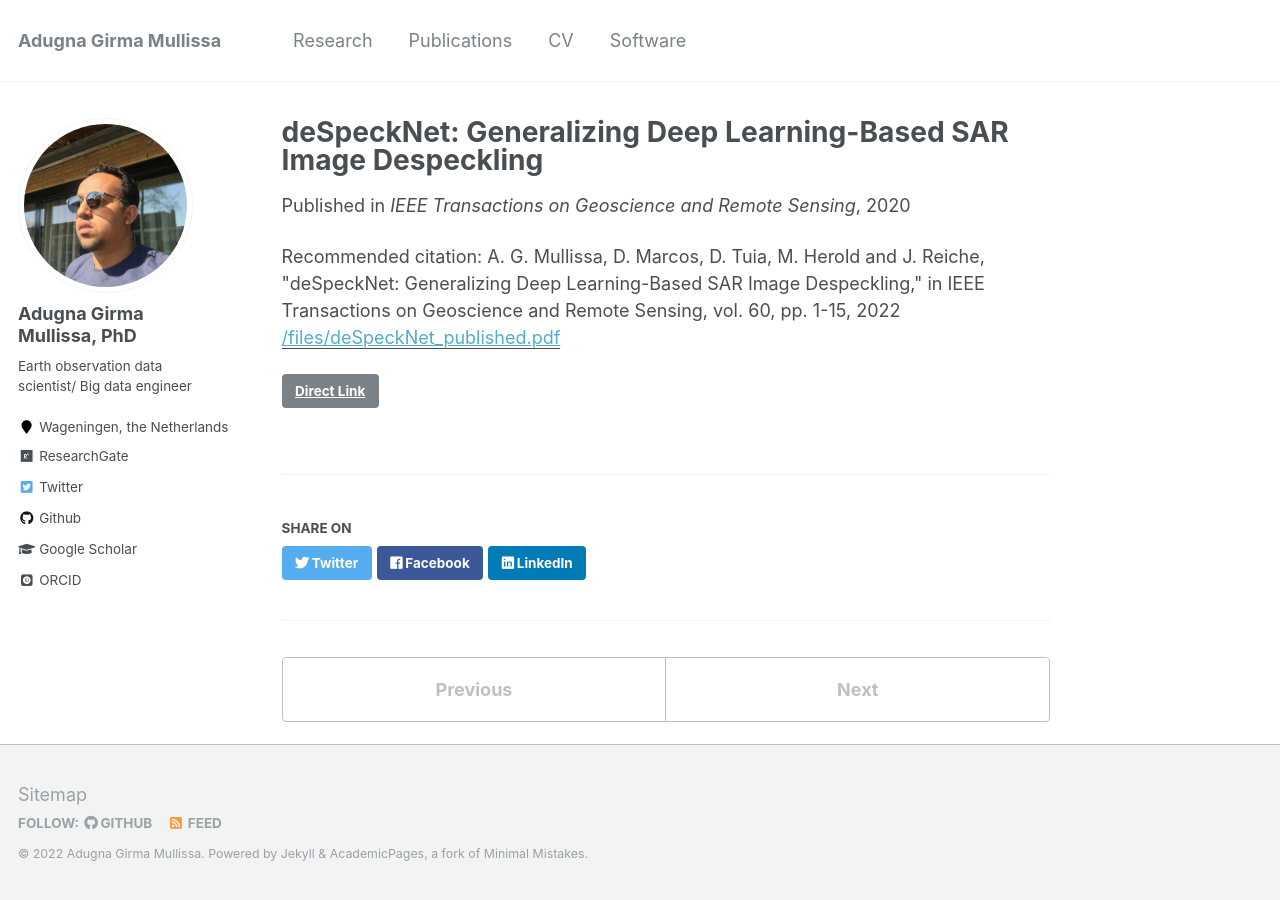
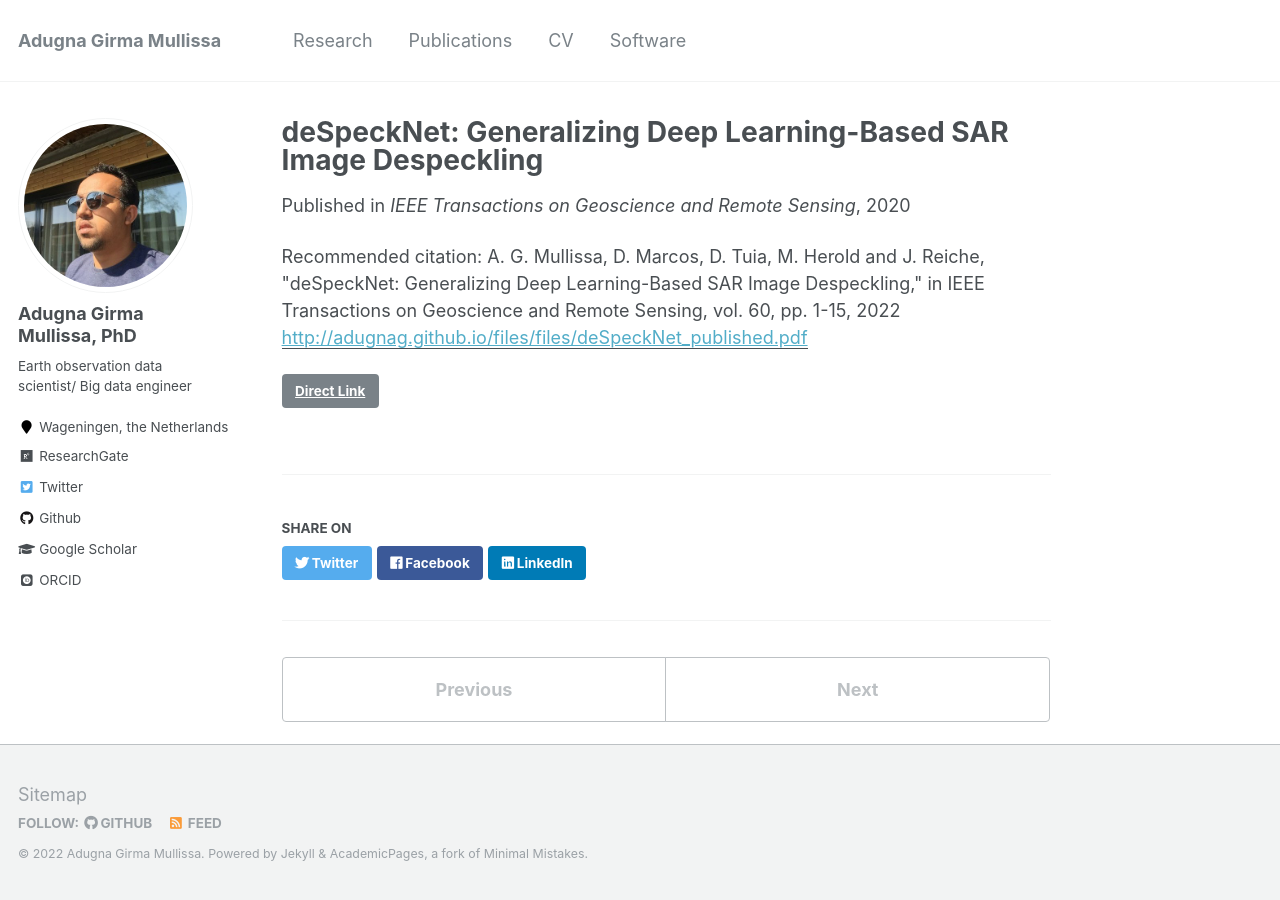
Before and after one commit to adugnag/adugnag.github.io, a Jekyll site: the page built from _publications/paper4.md, in a window 1280 px wide. Built offline with Jekyll 4.4.1, drawn with Linux system fonts in a browser that asks for light colours; some web fonts are replaced; part of the change alters nothing that is shown.

Commit message:
Update paper4.md

```diff
--- a/_publications/paper4.md
+++ b/_publications/paper4.md
@@ -5,7 +5,7 @@ permalink: /publication/paper4
 excerpt: ''
 date: 2020-12-22
 venue: 'IEEE Transactions on Geoscience and Remote Sensing'
-paperurl: '/files/deSpeckNet_published.pdf'
+paperurl: 'http://adugnag.github.io/files/files/deSpeckNet_published.pdf'
 link: 'http://dx.doi.org/10.1109/TGRS.2020.3042694'
 citation: 'A. G. Mullissa, D. Marcos, D. Tuia, M. Herold and J. Reiche, "deSpeckNet: Generalizing Deep Learning-Based SAR Image Despeckling," in IEEE Transactions on Geoscience and Remote Sensing, vol. 60, pp. 1-15, 2022'
 ---
```
